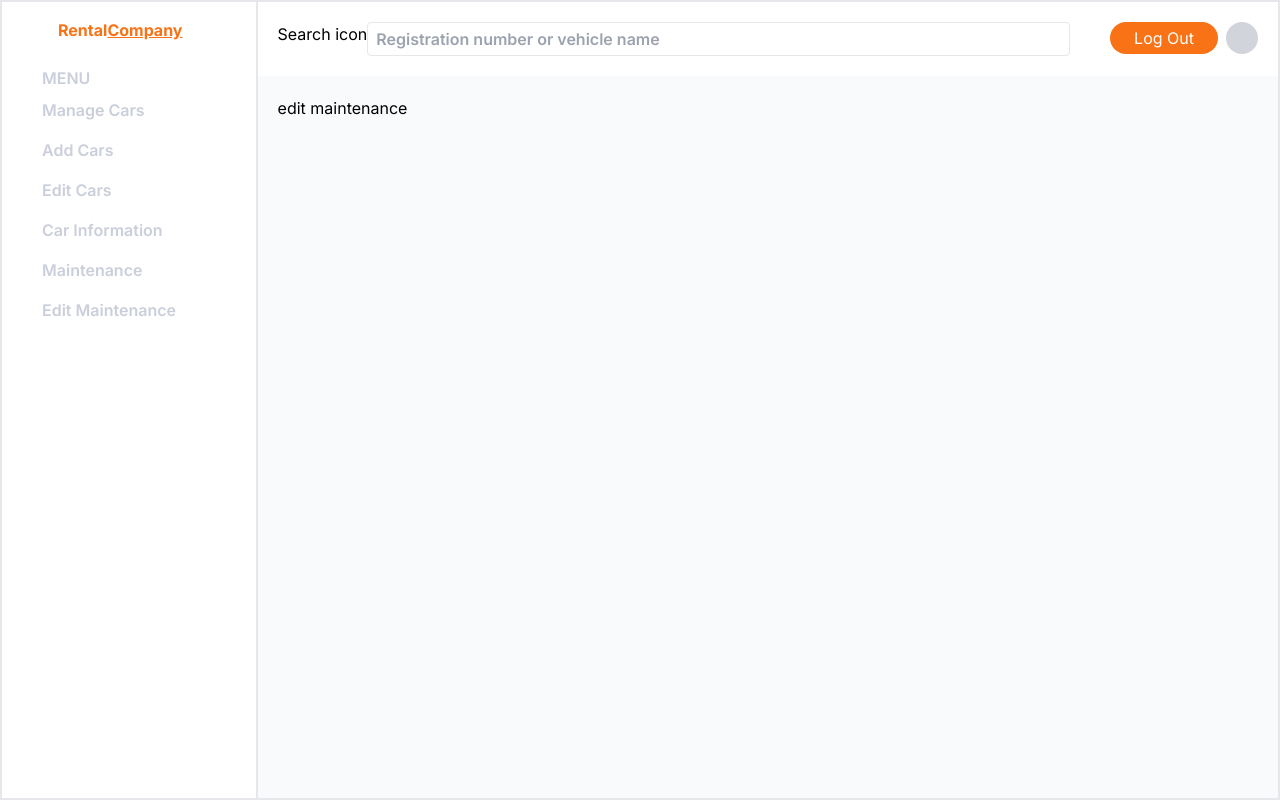
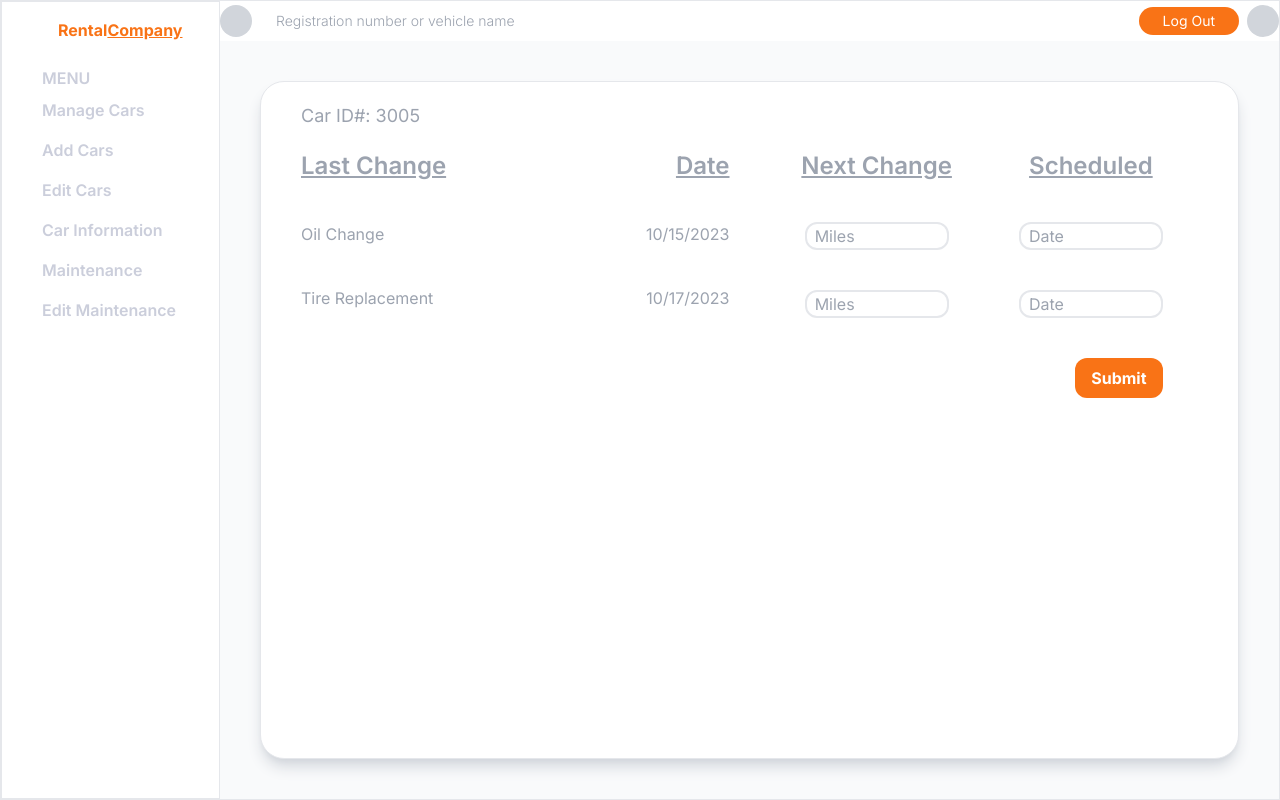
Before and after one commit to BUMETCS673/project-team-6, a Next.js app in the folder code/: page /dashboard/editmaintenance in a window 1280 px wide. Built offline with nearby package versions, Linux system fonts and the light colour scheme; no server answers; sample sign-in values are in the browser's storage.

Commit message:
Add EditMaintenance Page

```diff
--- a/code/src/app/dashboard/editmaintenance/page.tsx
+++ b/code/src/app/dashboard/editmaintenance/page.tsx
@@ -1,9 +1,10 @@
 import DashboardLayout from '../../../components/DashboardLayout';
+import EditMaintenance from '../../../components/EditMaintenance';
 
 export default function page() {
   return (
     <DashboardLayout>
-      <p>edit maintenance</p>
+      <EditMaintenance />
     </DashboardLayout>
   );
 }
--- a/code/src/components/DashboardLayout.tsx
+++ b/code/src/components/DashboardLayout.tsx
@@ -21,7 +21,7 @@ export default function DashboardLayout(props: DashboardLayoutProps) {
   }, [session, router]);
 
   return (
-    <div className="flex flex-row border h-screen">
+    <div className="flex border h-screen">
       {/* side bar */}
       <div className="flex flex-col pl-10 w-1/5 border bg-white">
         <div className="p-3">
@@ -61,32 +61,32 @@ export default function DashboardLayout(props: DashboardLayoutProps) {
       </div>
 
       {/* Car information */}
-      <div className=" border  flex-grow bg-gray-50 items-center">
-        <div className="flex flex-row bg-white p-5">
-          <div>
-            <p>Search icon</p>
-          </div>
-          <div className="flex-grow w-80 pr-10">
+      <div className="flex-col w-full bg-gray-50 flex">
+        <div className="flex flex-row bg-white w-full h-10 items-center">
+          {/* Left Icon */}
+          <div className="w-8 h-8 bg-gray-300 rounded-full" />
+
           {/* Registration number or vehicle name */}
           <input
             type="text"
             placeholder="Registration number or vehicle name"
-              className="bg-white border rounded px-2 py-1 focus:outline-none w-full font-semibold text-[#cbcedb]"
+            className="flex-grow mx-4 bg-white rounded px-2 font-light text-sm text-[#cbcedb]"
           />
-          </div>
-          <div className="ml-auto">
+
+          <div className="flex flex-row items-center">
             <button
               type="button"
-              className="bg-orange-500 text-white px-2 py-1 rounded-2xl mr-2"
+              className="bg-orange-500 text-white px-2 rounded-2xl mr-2"
               onClick={() => signOut({ callbackUrl: '/signin' })}
             >
-              <p className="text-white px-4">Log Out</p>
+              <p className="text-white px-4 py-1 text-sm">Log Out</p>
             </button>
-          </div>
 
             <div className="w-8 h-8 bg-gray-300 rounded-full" />
           </div>
-        <div className="p-5">{children}</div>
+        </div>
+
+        <div className="p-10 flex-grow">{children}</div>
       </div>
     </div>
   );
--- /dev/null
+++ b/code/src/components/EditMaintenance.tsx
@@ -0,0 +1,104 @@
+'use client';
+
+type MaintenanceInputProps = {
+  type?: string;
+  placeholder?: string;
+  onChange?: (event: React.ChangeEvent<HTMLInputElement>) => void;
+};
+type UnderlineTitleProps = {
+  text?: string;
+  children?: React.ReactNode;
+  className?: string;
+};
+type MaintenanceItemProps = {
+  label: string;
+  date: string;
+};
+
+function MaintenanceItem({ label, date }: MaintenanceItemProps) {
+  return (
+    <p className="flex justify-between">
+      {label}
+      <span>{date}</span>
+    </p>
+  );
+}
+
+function MaintenanceInput({
+  type = 'text',
+  placeholder = 'placeholder',
+  onChange,
+}: MaintenanceInputProps) {
+  return (
+    <input
+      onChange={onChange}
+      type={type}
+      placeholder={placeholder}
+      className="rounded-xl font-normal border-2 border-gray-200 pl-2 text-2xs w-36"
+    />
+  );
+}
+MaintenanceInput.defaultProps = {
+  type: 'text',
+  placeholder: 'Enter value',
+  onChange: () => {},
+};
+
+function UnderlineTitle({ text, children, className }: UnderlineTitleProps) {
+  return (
+    <u
+      className={`flex flex-col items-center font-semibold text-2xl  ${
+        className || ''
+      }`}
+    >
+      {text}
+      {children}
+    </u>
+  );
+}
+UnderlineTitle.defaultProps = {
+  text: '',
+  children: null,
+  className: '',
+};
+
+export default function Maintenance() {
+  return (
+    <div className="bg-white rounded-3xl border border-1 shadow-lg shadow-gray-300 py-5 px-10 h-full w-full text-gray-400">
+      <p className="mb-5 text-lg">
+        Car ID#: <span>3005</span>
+      </p>
+
+      <div className="flex justify-between h-96 gap-10">
+        <div className="flex flex-col w-1/2 ">
+          <div className="flex justify-between font-semibold text-2xl">
+            <UnderlineTitle text="Last Change" />
+            <UnderlineTitle text="Date" />
+          </div>
+          <div className="flex flex-col gap-10 mt-10">
+            <MaintenanceItem label="Oil Change" date="10/15/2023" />
+            <MaintenanceItem label="Tire Replacement" date="10/17/2023" />
+          </div>
+        </div>
+
+        <div className="flex-col w-1/2">
+          <form className="grid grid-cols-2 place-items-center gap-y-10">
+            <UnderlineTitle text="Next Change" />
+            <UnderlineTitle text="Scheduled" />
+            <MaintenanceInput placeholder="Miles" />
+            <MaintenanceInput placeholder="Date" />
+            <MaintenanceInput placeholder="Miles" />
+            <MaintenanceInput placeholder="Date" />
+
+            <button
+              type="submit"
+              className="bg-orange-500 rounded-xl text-white font-bold py-2 px-4 col-start-2 ml-14"
+            >
+              Submit
+            </button>
+          </form>
+        </div>
+      </div>
+    </div>
+  );
+}
```
Lines whose indentation alone changed are shown as unchanged.
